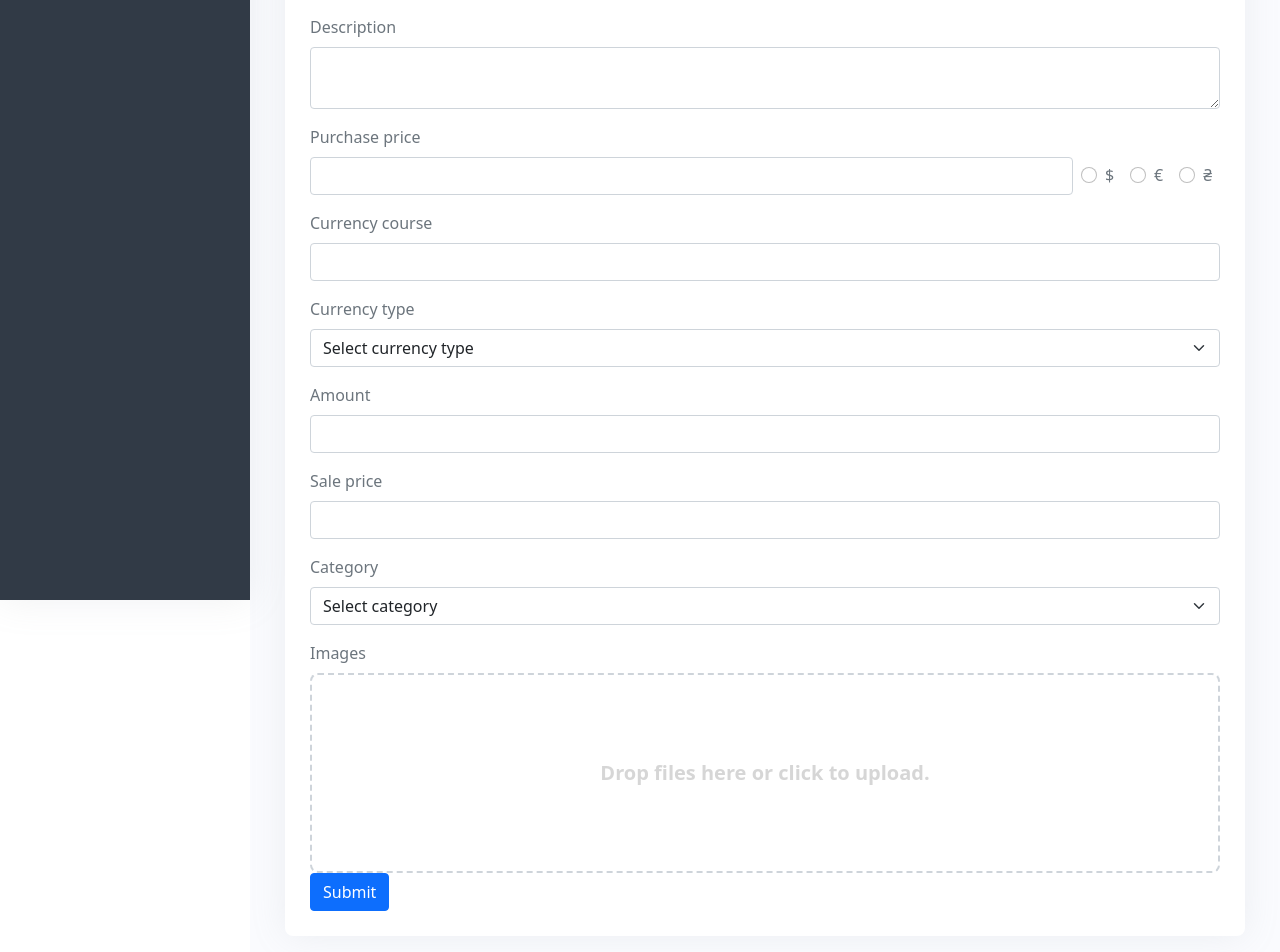
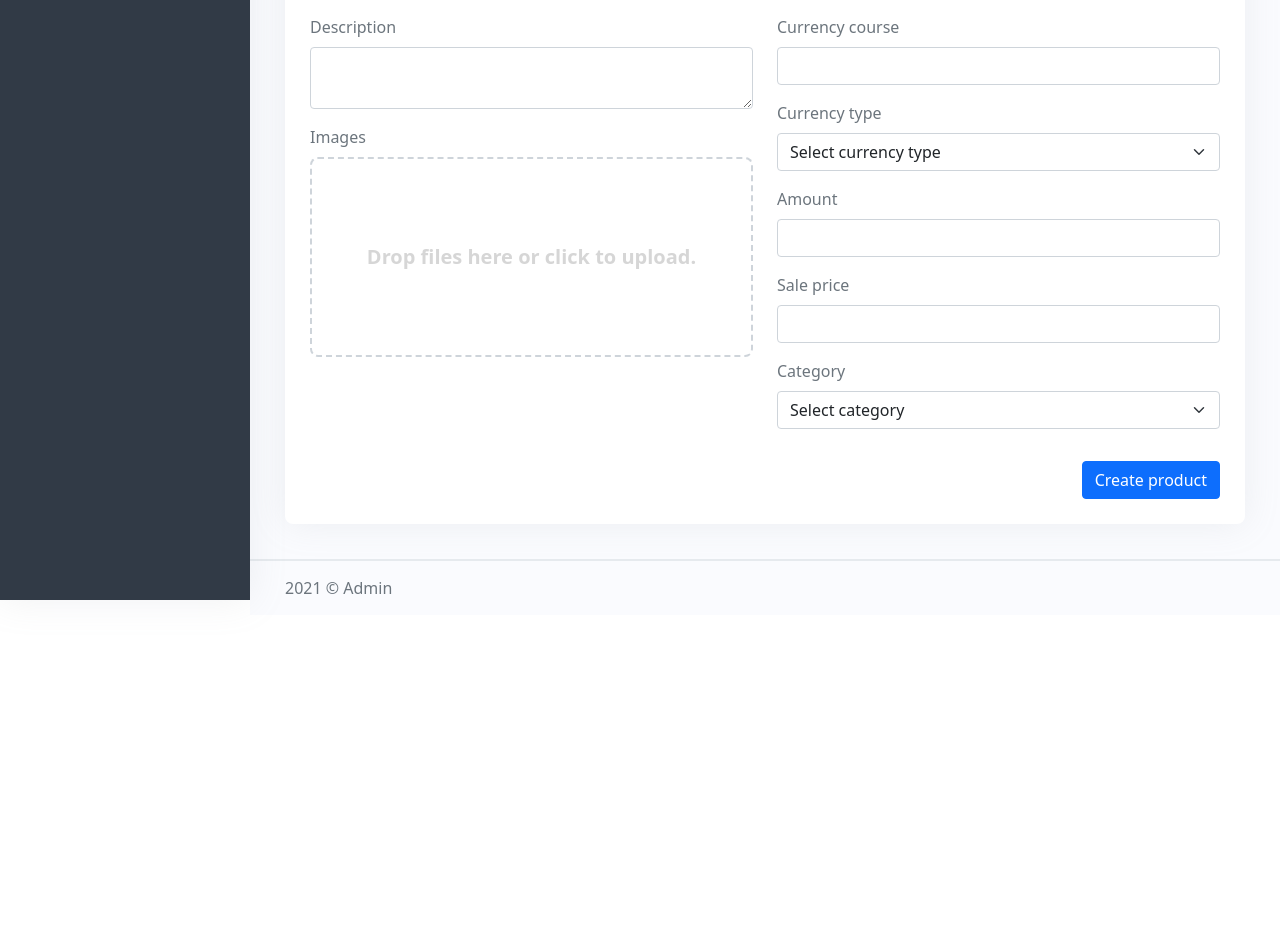
Before and after one commit to tanjuha/shop-admin, a React (Create React App) app: page /shop-admin/add-product in a window 1280 px wide. Shown: the part 200-1152 px from the top of the page. After the commit the page ends 815 px from the top, so only its background shows below. Built offline with nearby package versions, Linux system fonts and the light colour scheme.

Commit message:
add grid for form

```diff
--- a/src/components/AddProduct/AddProduct.tsx
+++ b/src/components/AddProduct/AddProduct.tsx
@@ -37,6 +37,8 @@ const AddProduct = () => {
     <div>
       <h3>Add Product</h3>
       <form className="form-container" onSubmit={onSubmit}>
+        <div className="row">
+          <div className="col-xl-6">
             <div className="mb-3">
               <label className="form-label">Title</label>
               <input
@@ -54,6 +56,12 @@ const AddProduct = () => {
                 onChange={handleChange}
               ></textarea>
             </div>
+            <div className="">
+              <label className="form-label">Images</label>
+              <DragDropImages state={state} setState={setState} />
+            </div>
+          </div>
+          <div className="col-xl-6">
             <div className="mb-3 d-flex align-items-end">
               <div className="w-100">
                 <label className="form-label">Purchase price</label>
@@ -151,12 +159,10 @@ const AddProduct = () => {
                 <option value="3">Three</option>
               </select>
             </div>
-        <div className="">
-          <label className="form-label">Images</label>
-          <DragDropImages state={state} setState={setState} />
           </div>
-        <button type="submit" className="btn btn-primary">
-          Submit
+        </div>
+        <button type="submit" className="btn btn-primary mt-3">
+          Create product
         </button>
       </form>
     </div>
--- a/src/components/AddProduct/style.css
+++ b/src/components/AddProduct/style.css
@@ -5,3 +5,8 @@
   box-shadow: var(--box-shadow);
   background: #fff;
 }
+
+.form-container button {
+  display: block;
+  margin: auto 0 auto auto;
+}
```
Lines whose indentation alone changed are shown as unchanged.
